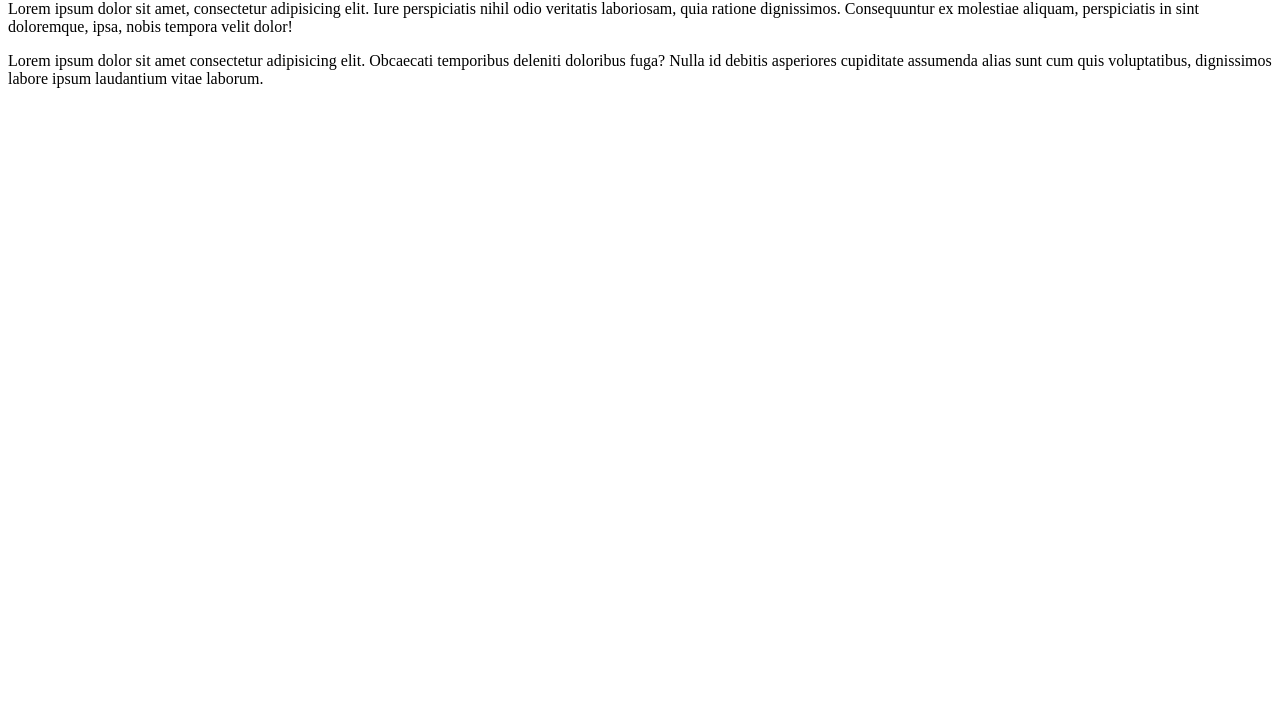
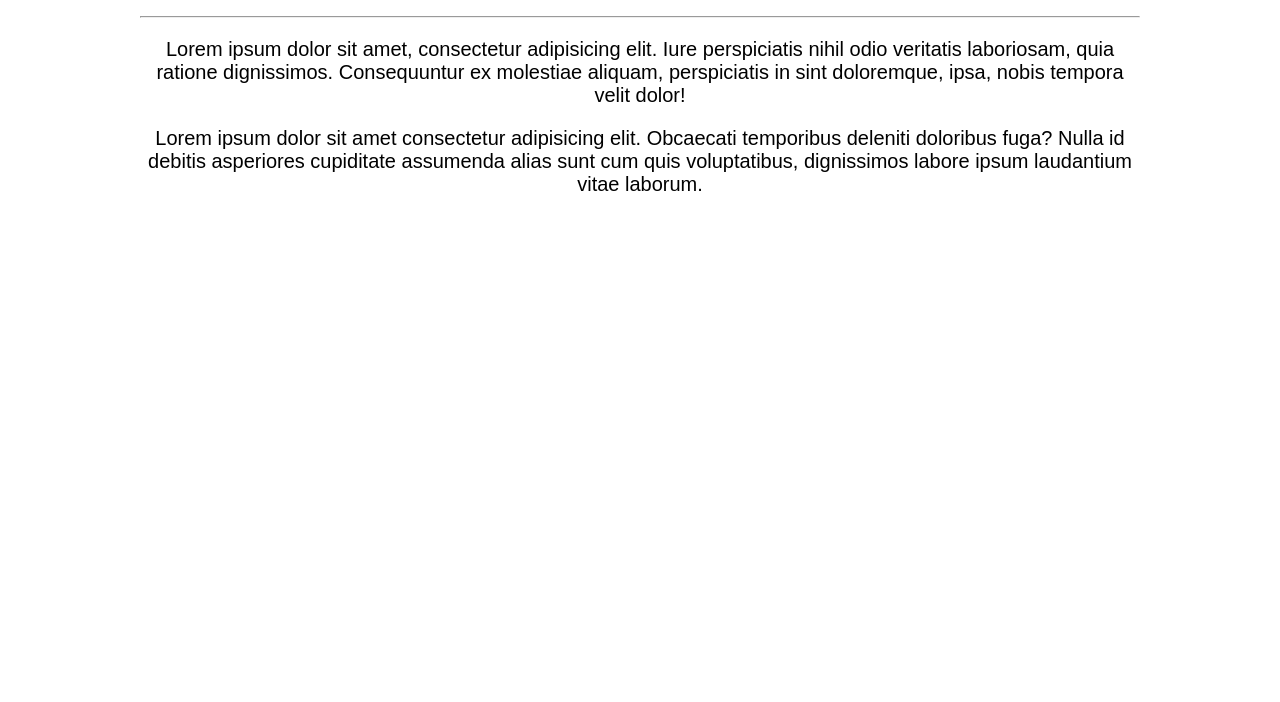
Before and after one commit to PeteClemenza/Ola-Mundo, a plain HTML site: page site-exemplo/index.html in a window 1280 px wide. Shown: the part 98-800 px from the top of the page. Drawn offline with Linux system fonts and the light colour scheme.

Commit message:
Criei o CSS da Página
Criando o arquivo style.css e linkando no index.html.

```diff
--- a/site-exemplo/index.html
+++ b/site-exemplo/index.html
@@ -5,6 +5,7 @@
     <meta charset="UTF-8">
     <meta name="viewport" content="width=device-width, initial-scale=1.0">
     <title>Olá, Mundo!</title>
+    <link rel="stylesheet" href="style.css">
 </head>
 
 <body>
--- /dev/null
+++ b/site-exemplo/style.css
@@ -0,0 +1,7 @@
+body {
+    font: normal 15pt Arial;
+    text-align: center;
+    width: 1000px;
+    padding: 15px;
+    margin: auto;
+}
```
